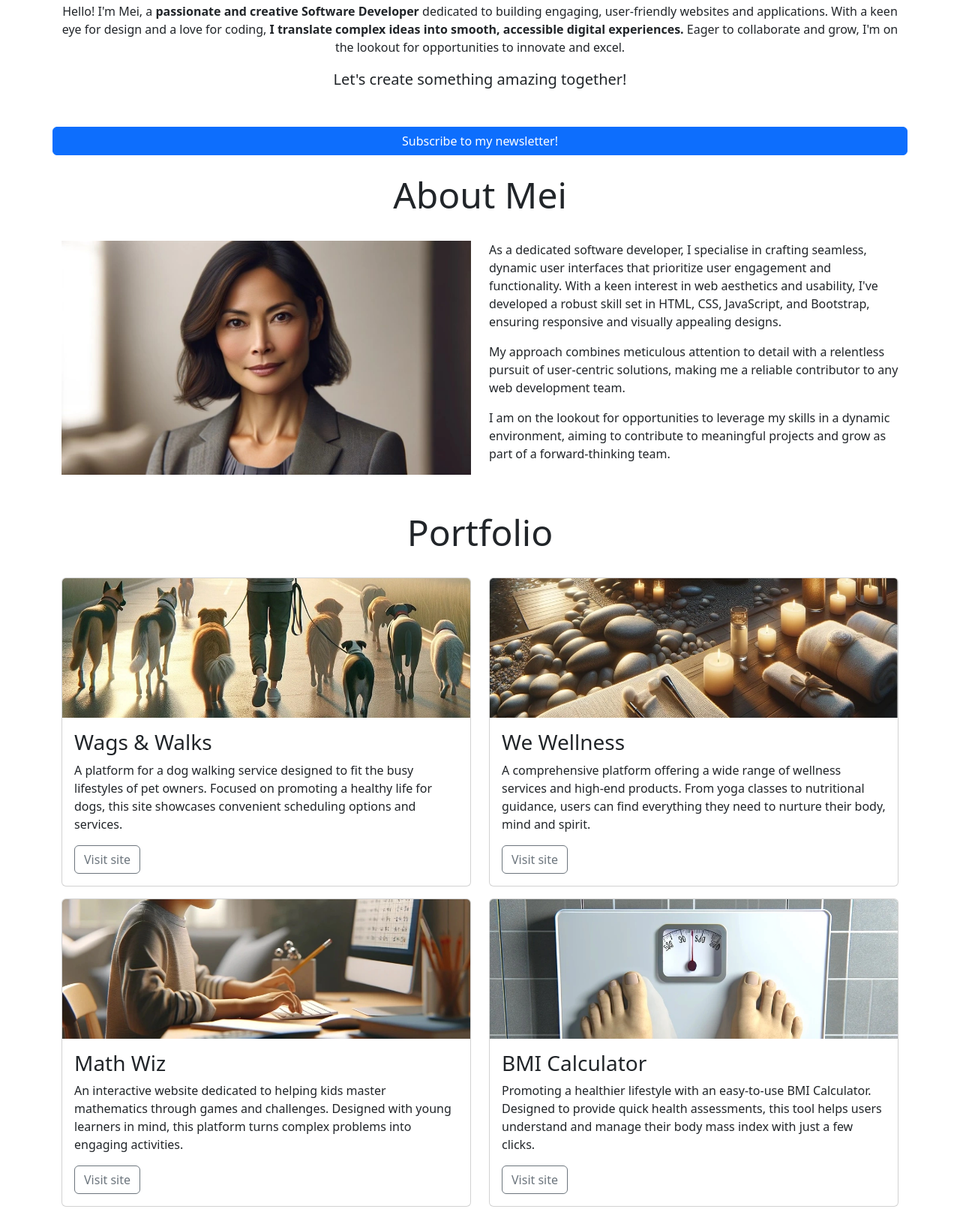
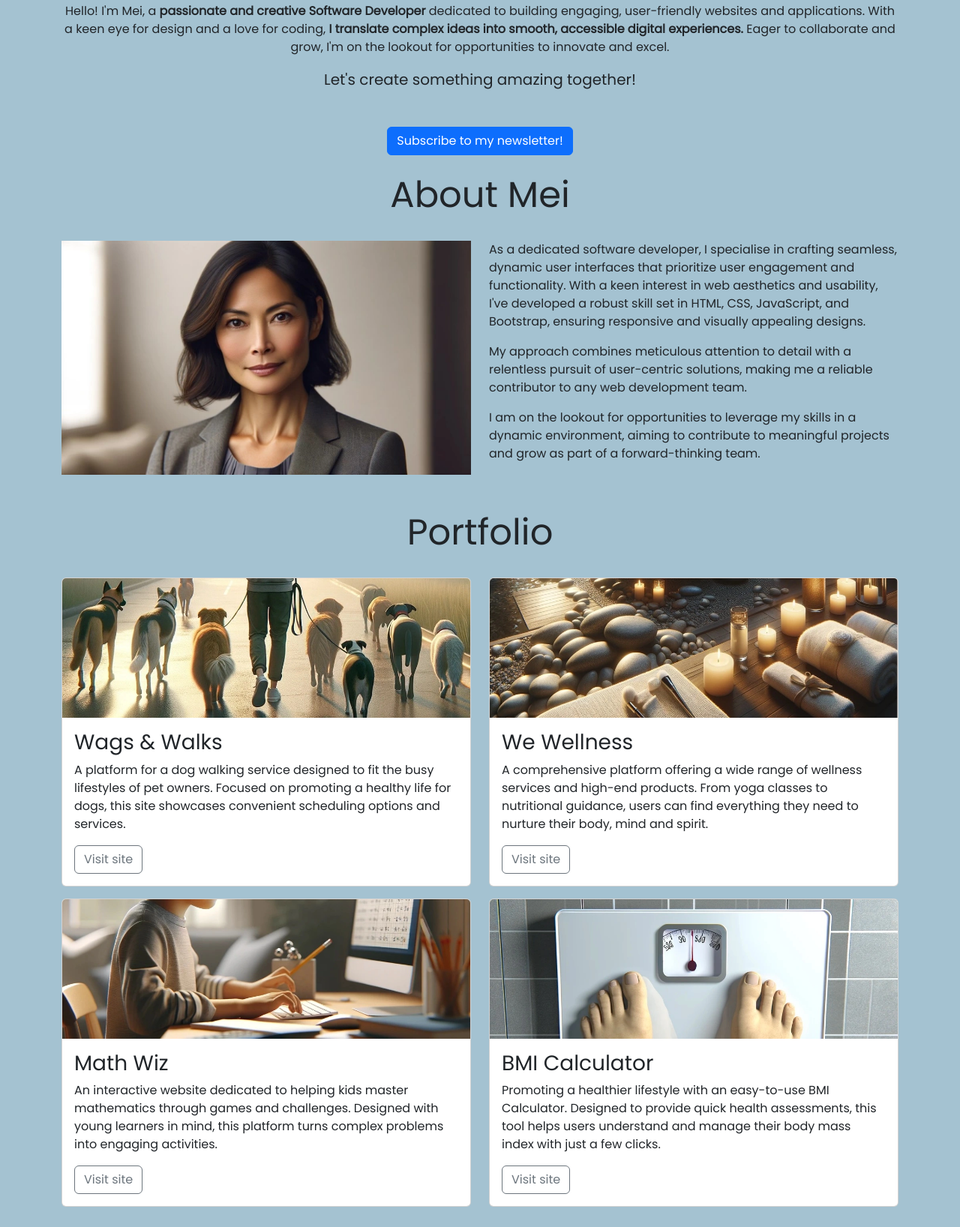
Before and after one commit to Fraser-Malcolm-14/mei-wong-portfolio, a plain HTML site: page index.html in a window 1280 px wide. Shown: the part 264-1900 px from the top of the page at 75% size. Drawn offline with nearby package versions, Linux system fonts and the light colour scheme.

Commit message:
Added stylesheet

```diff
--- /dev/null
+++ b/assets/css/styles.css
@@ -0,0 +1,15 @@
+/*
+    #a4c2d1; egg blue
+    #dbdcde; light grey
+    #1f7798; mid-blue
+    #184f63; dark-blue
+*/
+
+/* global styles */
+
+@import url('https://fonts.googleapis.com/css2?family=DM+Serif+Display:ital@0;1&family=Poppins&display=swap');
+
+body {
+    font-family: "Poppins", sans-serif;
+    background-color: #a4c2d1;
+}
--- a/index.html
+++ b/index.html
@@ -1,24 +1,38 @@
 <!DOCTYPE html>
 <html lang="en">
   <head>
-    <meta charset="UTF-8">
-    <meta name="viewport" content="width=device-width, initial-scale=1.0">
-    <link rel="stylesheet" href="styles/styles.css">
-    <link href="https://cdn.jsdelivr.net/npm/bootstrap@5.3.6/dist/css/bootstrap.min.css" rel="stylesheet" integrity="sha384-4Q6Gf2aSP4eDXB8Miphtr37CMZZQ5oXLH2yaXMJ2w8e2ZtHTl7GptT4jmndRuHDT" crossorigin="anonymous">
-
+    <meta charset="UTF-8" />
+    <meta name="viewport" content="width=device-width, initial-scale=1.0" />
+    <link
+      href="https://cdn.jsdelivr.net/npm/bootstrap@5.3.6/dist/css/bootstrap.min.css"
+      rel="stylesheet"
+      integrity="sha384-4Q6Gf2aSP4eDXB8Miphtr37CMZZQ5oXLH2yaXMJ2w8e2ZtHTl7GptT4jmndRuHDT"
+      crossorigin="anonymous"
+    />
+    <link rel="stylesheet" href="assets/css/styles.css" />
     <title>Mei Wong | Software Developer</title>
   </head>
   <body>
     <nav class="navbar navbar-expand-sm bg-body-tertiary">
       <div class="container">
         <a class="navbar-brand" href="index.html">Mei Wong</a>
-    <button class="navbar-toggler" type="button" data-bs-toggle="collapse" data-bs-target="#navbarSupportedContent" aria-controls="navbarSupportedContent" aria-expanded="false" aria-label="Toggle navigation">
+        <button
+          class="navbar-toggler"
+          type="button"
+          data-bs-toggle="collapse"
+          data-bs-target="#navbarSupportedContent"
+          aria-controls="navbarSupportedContent"
+          aria-expanded="false"
+          aria-label="Toggle navigation"
+        >
           <span class="navbar-toggler-icon"></span>
         </button>
         <div class="collapse navbar-collapse" id="navbarSupportedContent">
           <ul class="navbar-nav ms-auto">
             <li class="nav-item">
-          <a class="nav-link active" aria-current="page" href="index.html">Home</a>
+              <a class="nav-link active" aria-current="page" href="index.html"
+                >Home</a
+              >
             </li>
             <li class="nav-item">
               <a class="nav-link" href="#about.html">About</a>
@@ -30,7 +44,6 @@
               <a class="nav-link" href="#contact.html">Contact</a>
             </li>
           </ul>
-
         </div>
       </div>
     </nav>
@@ -49,16 +62,24 @@
             <strong>passionate and creative Software Developer</strong>
             dedicated to building engaging, user-friendly websites and
             applications. With a keen eye for design and a love for coding,
-                <strong>I translate complex ideas into smooth, accessible digital
-                    experiences.</strong>
+            <strong
+              >I translate complex ideas into smooth, accessible digital
+              experiences.</strong
+            >
             Eager to collaborate and grow, I'm on the lookout for opportunities
             to innovate and excel.
           </p>
           <!-- mb-5 gives extra margin spacing under lead text -->
           <p class="lead mb-5">Let's create something amazing together!</p>
+          <button
+            type="button"
+            class="btn btn-primary"
+            data-bs-toggle="modal"
+            data-bs-target="#exampleModal"
+          >
+            Subscribe to my newsletter!
+          </button>
         </div>
-        <button type="button" class="btn btn-primary" data-bs-toggle="modal" data-bs-target="#exampleModal">
-        Subscribe to my newsletter!</button>
       </section>
     </header>
 
@@ -74,7 +95,11 @@
           <!-- mb-4 used to add margin under image -->
           <div class="col-12 col-md-6 mb-4">
             <!-- img-fluid class makes the image responsive to its container -->
-                <img src="assets/images/portfolio-images/mei-wong.webp" class="img-fluid" alt="Mei Wong">
+            <img
+              src="assets/images/portfolio-images/mei-wong.webp"
+              class="img-fluid"
+              alt="Mei Wong"
+            />
           </div>
           <!-- mb-4 used to add margin under text -->
           <div class="col-12 col-md-6 mb-4">
@@ -108,22 +133,18 @@
 
           <div class="col-12 col-md-6">
             <div class="card mb-3">
-  <img src="assets/images/portfolio-images/wags-and-walks.webp" class="card-img-top" alt="A man walking several dogs early in trhe morning">
+              <img
+                src="assets/images/portfolio-images/wags-and-walks.webp"
+                class="card-img-top"
+                alt="A man walking several dogs early in trhe morning"
+              />
               <div class="card-body">
                 <h3 class="card-title">Wags & Walks</h3>
-    <p class="card-text">A platform for a dog walking service designed to fit the busy lifestyles of pet owners.
-      Focused on promoting a healthy life for dogs, this site showcases convenient scheduling options and services.</p>
-    <a href="#" class="btn btn-outline-secondary">Visit site</a>
-  </div>
-  </div>
-        </div>
-        <div class="col-12 col-md-6">
-<div class="card mb-3">
-  <img src="assets/images/portfolio-images/we-wellness.webp" class="card-img-top" alt="A spa with candles, towels and natural material">
-  <div class="card-body">
-    <h3 class="card-title">We Wellness</h3>
-    <p class="card-text">A comprehensive platform offering a wide range of wellness services and high-end products.
-      From yoga classes to nutritional guidance, users can find everything they need to nurture their body, mind and spirit.
+                <p class="card-text">
+                  A platform for a dog walking service designed to fit the busy
+                  lifestyles of pet owners. Focused on promoting a healthy life
+                  for dogs, this site showcases convenient scheduling options
+                  and services.
                 </p>
                 <a href="#" class="btn btn-outline-secondary">Visit site</a>
               </div>
@@ -131,11 +152,18 @@
           </div>
           <div class="col-12 col-md-6">
             <div class="card mb-3">
-  <img src="assets/images/portfolio-images/math-wiz.webp" class="card-img-top" alt="A child practicing math at a computer">
+              <img
+                src="assets/images/portfolio-images/we-wellness.webp"
+                class="card-img-top"
+                alt="A spa with candles, towels and natural material"
+              />
               <div class="card-body">
-    <h3 class="card-title">Math Wiz</h3>
-    <p class="card-text">An interactive website dedicated to helping kids master mathematics through games and challenges.
-      Designed with young learners in mind, this platform turns complex problems into engaging activities.
+                <h3 class="card-title">We Wellness</h3>
+                <p class="card-text">
+                  A comprehensive platform offering a wide range of wellness
+                  services and high-end products. From yoga classes to
+                  nutritional guidance, users can find everything they need to
+                  nurture their body, mind and spirit.
                 </p>
                 <a href="#" class="btn btn-outline-secondary">Visit site</a>
               </div>
@@ -143,18 +171,43 @@
           </div>
           <div class="col-12 col-md-6">
             <div class="card mb-3">
-  <img src="assets/images/portfolio-images/bmi-calculator.webp" class="card-img-top" alt="Weighing scales seen from the first person view of the person standing on the scales">
+              <img
+                src="assets/images/portfolio-images/math-wiz.webp"
+                class="card-img-top"
+                alt="A child practicing math at a computer"
+              />
+              <div class="card-body">
+                <h3 class="card-title">Math Wiz</h3>
+                <p class="card-text">
+                  An interactive website dedicated to helping kids master
+                  mathematics through games and challenges. Designed with young
+                  learners in mind, this platform turns complex problems into
+                  engaging activities.
+                </p>
+                <a href="#" class="btn btn-outline-secondary">Visit site</a>
+              </div>
+            </div>
+          </div>
+          <div class="col-12 col-md-6">
+            <div class="card mb-3">
+              <img
+                src="assets/images/portfolio-images/bmi-calculator.webp"
+                class="card-img-top"
+                alt="Weighing scales seen from the first person view of the person standing on the scales"
+              />
               <div class="card-body">
                 <h3 class="card-title">BMI Calculator</h3>
-    <p class="card-text">Promoting a healthier lifestyle with an easy-to-use BMI Calculator.
-      Designed to provide quick health assessments, this tool helps users understand and manage their body mass index with just a few clicks.
+                <p class="card-text">
+                  Promoting a healthier lifestyle with an easy-to-use BMI
+                  Calculator. Designed to provide quick health assessments, this
+                  tool helps users understand and manage their body mass index
+                  with just a few clicks.
                 </p>
                 <a href="#" class="btn btn-outline-secondary">Visit site</a>
               </div>
             </div>
           </div>
         </div>
-
       </section>
     </main>
 
@@ -163,23 +216,28 @@
       <div class="row justify-content-center">
         <div class="col-12 text-center my-4">
           <h2 class="display-5">Contact</h2>
-        <p class="mt-4">Got questions or ideas? I'd love to hear from you! Whether you're interested in collaboration, have inquiries about my projects, or wish to request a copy of my CV,
-          please don't hesitate to get in touch. I'm always open to discussing new opportunities and how we can work together to create something amazing!</p>
+          <p class="mt-4">
+            Got questions or ideas? I'd love to hear from you! Whether you're
+            interested in collaboration, have inquiries about my projects, or
+            wish to request a copy of my CV, please don't hesitate to get in
+            touch. I'm always open to discussing new opportunities and how we
+            can work together to create something amazing!
+          </p>
         </div>
         <div class="col-12 col-md-10 col-lg-8 mb-4">
           <!--Add form here-->
           <form class="row g-3">
             <div class="col-lg-4">
               <label for="full-name" class="form-label">Full name</label>
-    <input type="text" class="form-control" id="full-name">
+              <input type="text" class="form-control" id="full-name" />
             </div>
             <div class="col-lg-4">
               <label for="phonenumber" class="form-label">Phone number</label>
-    <input type="number" class="form-control" id="phonenumber">
+              <input type="number" class="form-control" id="phonenumber" />
             </div>
             <div class="col-lg-4">
               <label for="email" class="form-label">Email</label>
-    <input type="email" class="form-control" id="email">
+              <input type="email" class="form-control" id="email" />
             </div>
             <div class="col-12">
               <label for="message" class="form-label">Message</label>
@@ -192,36 +250,52 @@
         </div>
       </div>
     </footer>
-    <div class="modal fade" id="exampleModal" tabindex="-1" aria-labelledby="exampleModalLabel" aria-hidden="true">
+
+    <div
+      class="modal fade"
+      id="exampleModal"
+      tabindex="-1"
+      aria-labelledby="exampleModalLabel"
+      aria-hidden="true"
+    >
       <div class="modal-dialog modal-lg">
         <div class="modal-content">
           <div class="modal-header">
             <h1 class="modal-title fs-5" id="exampleModalLabel">Subscribe</h1>
-        <button type="button" class="btn-close" data-bs-dismiss="modal" aria-label="Close"></button>
+            <button
+              type="button"
+              class="btn-close"
+              data-bs-dismiss="modal"
+              aria-label="Close"
+            ></button>
           </div>
           <div class="modal-body">
-        <p>Join my newsletter for the latest updates on my projects, coding tips, and industry insights delivered straight to your inbox.</p>
+            <p>
+              Join my newsletter for the latest updates on my projects, coding
+              tips, and industry insights delivered straight to your inbox.
+            </p>
             <form class="row g-3">
               <div class="col-lg-6">
                 <label for="inputName" class="form-label">Name</label>
-            <input type="text" class="form-control" id="inputName">
+                <input type="text" class="form-control" id="inputName" />
               </div>
               <div class="col-lg-6">
                 <label for="inputEmail" class="form-label">Email</label>
-            <input type="email" class="form-control" id="inputEmail">
+                <input type="email" class="form-control" id="inputEmail" />
               </div>
               <div class="col-12 mb-4">
-            <button type="submit" class="btn btn-primary">
-                Sign up!
-            </button>
+                <button type="submit" class="btn btn-primary">Sign up!</button>
               </div>
             </form>
           </div>
-
         </div>
       </div>
     </div>
     <!--Bootstrap JS Script-->
-    <script src="https://cdn.jsdelivr.net/npm/bootstrap@5.3.6/dist/js/bootstrap.bundle.min.js" integrity="sha384-j1CDi7MgGQ12Z7Qab0qlWQ/Qqz24Gc6BM0thvEMVjHnfYGF0rmFCozFSxQBxwHKO" crossorigin="anonymous"></script>
+    <script
+      src="https://cdn.jsdelivr.net/npm/bootstrap@5.3.6/dist/js/bootstrap.bundle.min.js"
+      integrity="sha384-j1CDi7MgGQ12Z7Qab0qlWQ/Qqz24Gc6BM0thvEMVjHnfYGF0rmFCozFSxQBxwHKO"
+      crossorigin="anonymous"
+    ></script>
   </body>
 </html>
```
Also changed, not shown: styles/styles.css (deleted). Lines whose indentation alone changed are shown as unchanged.
